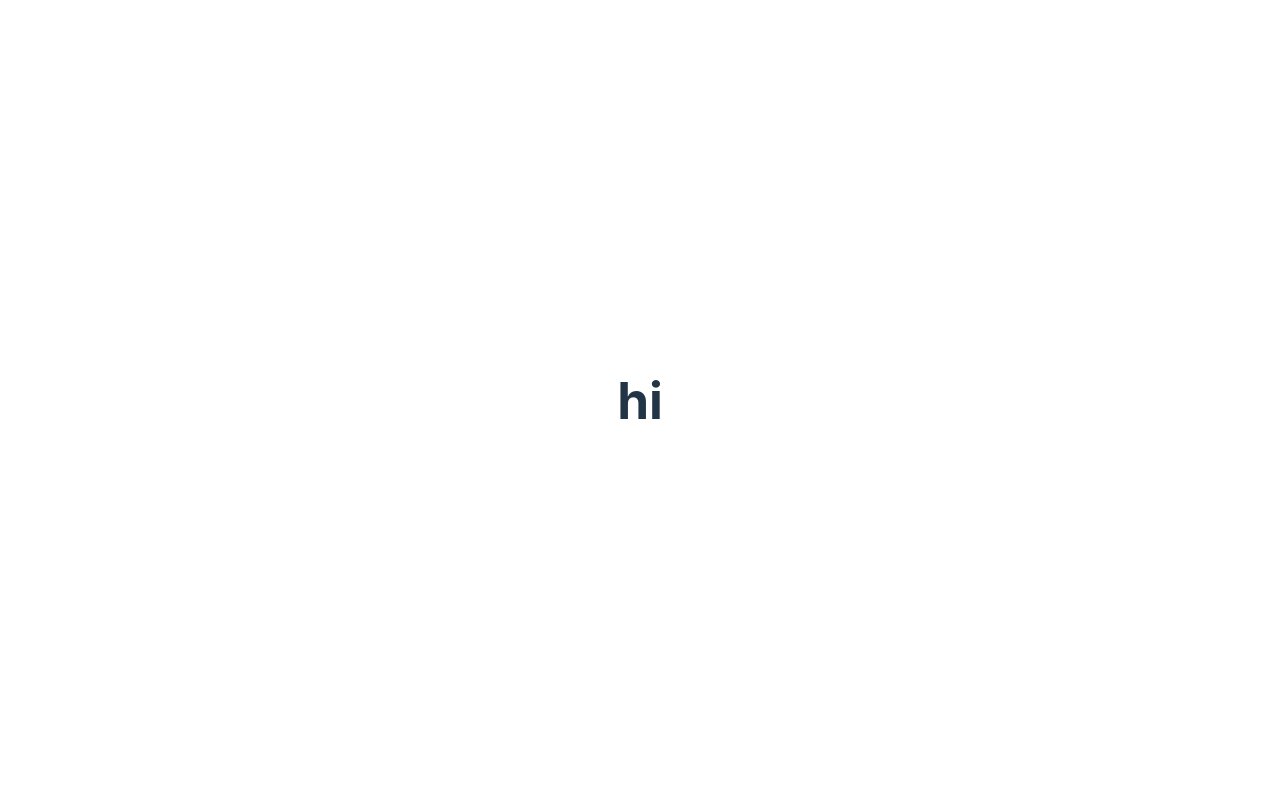
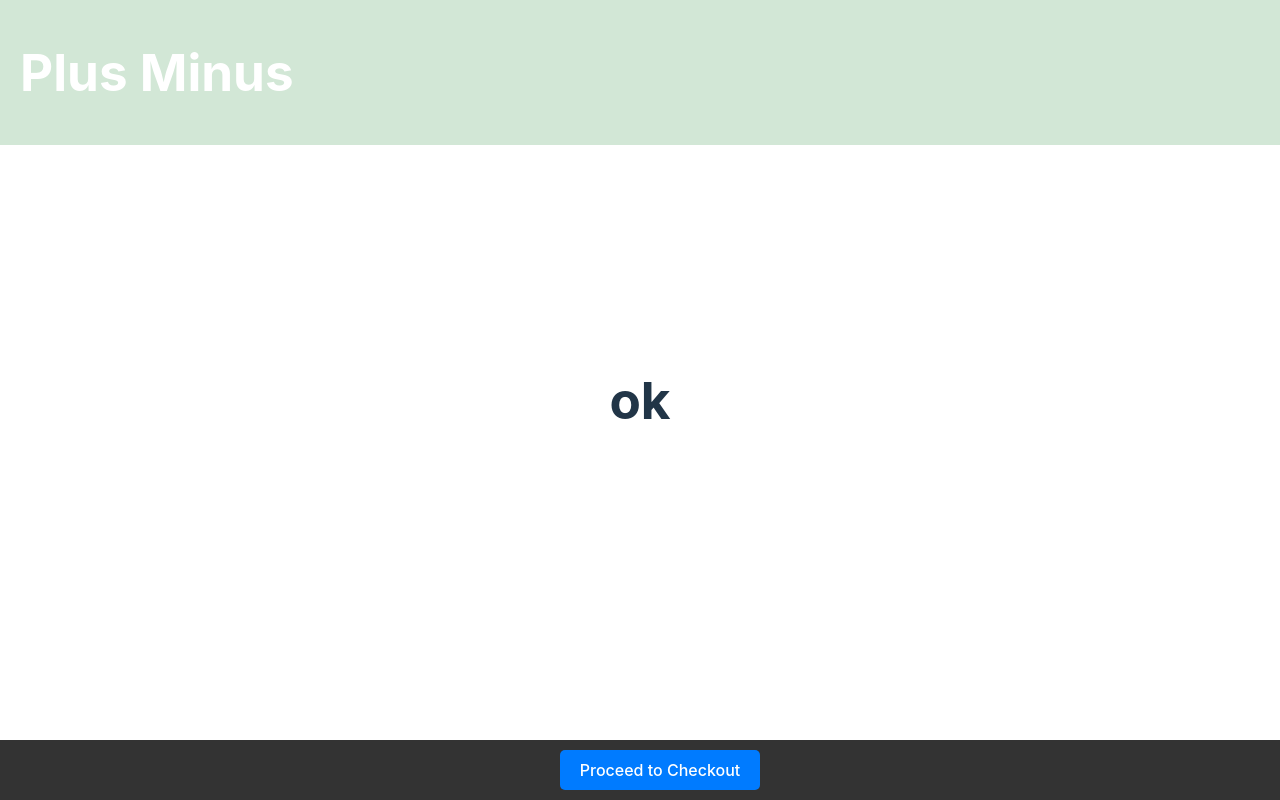
Before and after one commit to anthonyle51/battery-vending, a React (Vite) app: page / in a window 1280 px wide. Built offline with nearby package versions, Linux system fonts and the light colour scheme.

Commit message:
navbar and footer init

```diff
--- a/src/App.jsx
+++ b/src/App.jsx
@@ -1,14 +1,15 @@
 import { useState } from 'react'
 import './App.css'
-
+import Navbar from './components/Navbar';
+import Footer from './components/Footer';
 function App() {
   return (
-    <>
       <div>
-        <h1>hi</h1>
+        <Navbar />
+        <h1>ok</h1>
+        <Footer />
       </div>
-    </>
   )
-}
+};
 
 export default App
--- /dev/null
+++ b/src/components/Footer.jsx
@@ -0,0 +1,12 @@
+import React from 'react';
+import './footer.css';
+
+const Footer = () => {
+    return (
+        <div className="footer">
+            <button className="checkout-button">Proceed to Checkout</button>
+        </div>
+    );
+};
+
+export default Footer;
--- /dev/null
+++ b/src/components/Navbar.jsx
@@ -0,0 +1,14 @@
+import React from 'react';
+import './navbar.css';
+
+const Navbar = () => {
+    return (
+        <div className="navbar">
+            <div className="navbar-brand">
+                <h1>Plus Minus</h1>
+            </div>
+        </div>
+    );
+};
+
+export default Navbar;
--- /dev/null
+++ b/src/components/footer.css
@@ -0,0 +1,22 @@
+.footer {
+    position: fixed;
+    bottom: 0;
+    left: 0;
+    width: 100%;
+    background-color: #333;
+    padding: 10px 20px;
+    z-index: 1000;
+    display: flex;
+    justify-content: center; /* Center the button */
+    align-items: center;
+}
+
+.checkout-button {
+    padding: 10px 20px;
+    font-size: 1em;
+    color: #fff;
+    background-color: #007bff; /* Example button color */
+    border: none;
+    border-radius: 5px;
+    cursor: pointer;
+}
--- /dev/null
+++ b/src/components/navbar.css
@@ -0,0 +1,12 @@
+.navbar {
+    position: fixed;
+    top: 0;
+    left: 0;
+    width: 100%;
+    background-color: 	#d2e7d6;
+    color: #fff;
+    padding: 10px 20px;
+    z-index: 1000;
+    display: flex;
+    justify-content: row;
+}
```
Also changed, not shown: manifest.json.
